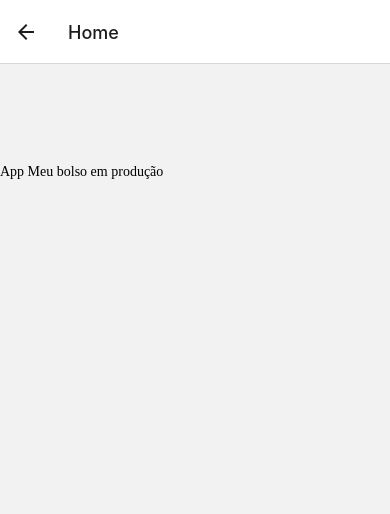
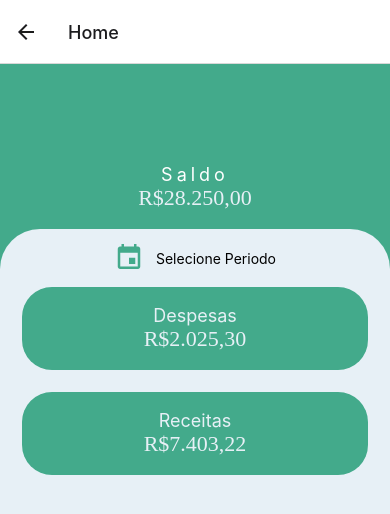
Before and after one commit to andrezitojava2017/meu-bolso, a React Native app: screen /Home in a window 390 px wide. Shown: the top 514 px of the page. Built offline with nearby package versions, Linux system fonts and the light colour scheme; what native-base would draw is missing.

Commit message:
feat: inciado a implementação da tela home e seus estilos

```diff
--- a/src/screens/home/Home.js
+++ b/src/screens/home/Home.js
@@ -1,15 +1,36 @@
 import {Text, View, SafeAreaView} from 'react-native';
 import Imagem from '../../library/components/image';
+import {estilo} from './estilo/estilo';
+import Icon from 'react-native-vector-icons/MaterialCommunityIcons';
+import colors from '../../res/colors';
 
 const Home = () => {
   return (
-    <SafeAreaView>
-      <View>
+    <SafeAreaView style={estilo.container}>
+      <View style={estilo.saldo}>
         <Imagem />
+        <Text style={{fontSize: 18, color: '#fff', letterSpacing: 4}}>
+          Saldo
+        </Text>
+        <Text style={estilo.textoSaldo}>R$28.250,00</Text>
       </View>
-      <Text style={{fontFamily: 'Bungee-Regular'}}>
-        App Meu bolso em produção
-      </Text>
+
+      <View style={estilo.cont_lista}>
+        <View style={estilo.text_date}>
+          <Icon name="calendar" size={30} color={colors.primary_background} />
+          <Text>Selecione Periodo</Text>
+        </View>
+
+        <View style={estilo.item}>
+          <Text style={{fontSize:18, color:colors.text.others}}>Despesas</Text>
+          <Text style={estilo.item.txt_valor}>R$2.025,30</Text>
+        </View>
+
+        <View style={estilo.item}>
+          <Text style={{fontSize:18, color:colors.text.others}}>Receitas</Text>
+          <Text style={estilo.item.txt_valor}>R$7.403,22</Text>
+        </View>
+      </View>
     </SafeAreaView>
   );
 };
--- a/src/screens/home/estilo/estilo.js
+++ b/src/screens/home/estilo/estilo.js
@@ -0,0 +1,45 @@
+import {StyleSheet} from 'react-native';
+import colors from '../../../res/colors';
+
+export const estilo = StyleSheet.create({
+  container: {
+    flex: 1,
+    backgroundColor: colors.primary_background,
+  },
+  saldo: {
+    alignItems: 'center',
+  },
+  textoSaldo: {
+    fontFamily: 'Bungee-Regular',
+    fontSize: 22,
+    color: colors.text.others,
+  },
+  cont_lista: {
+    flex: 2,
+    marginTop: 18,
+    backgroundColor: colors.secundary_background,
+    borderTopLeftRadius: 40,
+    borderTopRightRadius: 40,
+  },
+  text_date: {
+    fontFamily:'NotoSans-Regular',
+    flexDirection: 'row',
+    justifyContent: 'center',
+    alignItems: 'center',
+    gap: 12,
+    marginVertical: 14,
+  },
+  item: {
+    borderRadius:30,
+    alignItems: 'center',
+    backgroundColor: colors.primary_background,
+    marginHorizontal: 22,
+    padding: 18,
+    marginBottom: 22,
+    txt_valor: {
+      fontFamily: 'Bungee-Regular',
+      fontSize: 22,
+      color: colors.text.others,
+    },
+  },
+});
```
